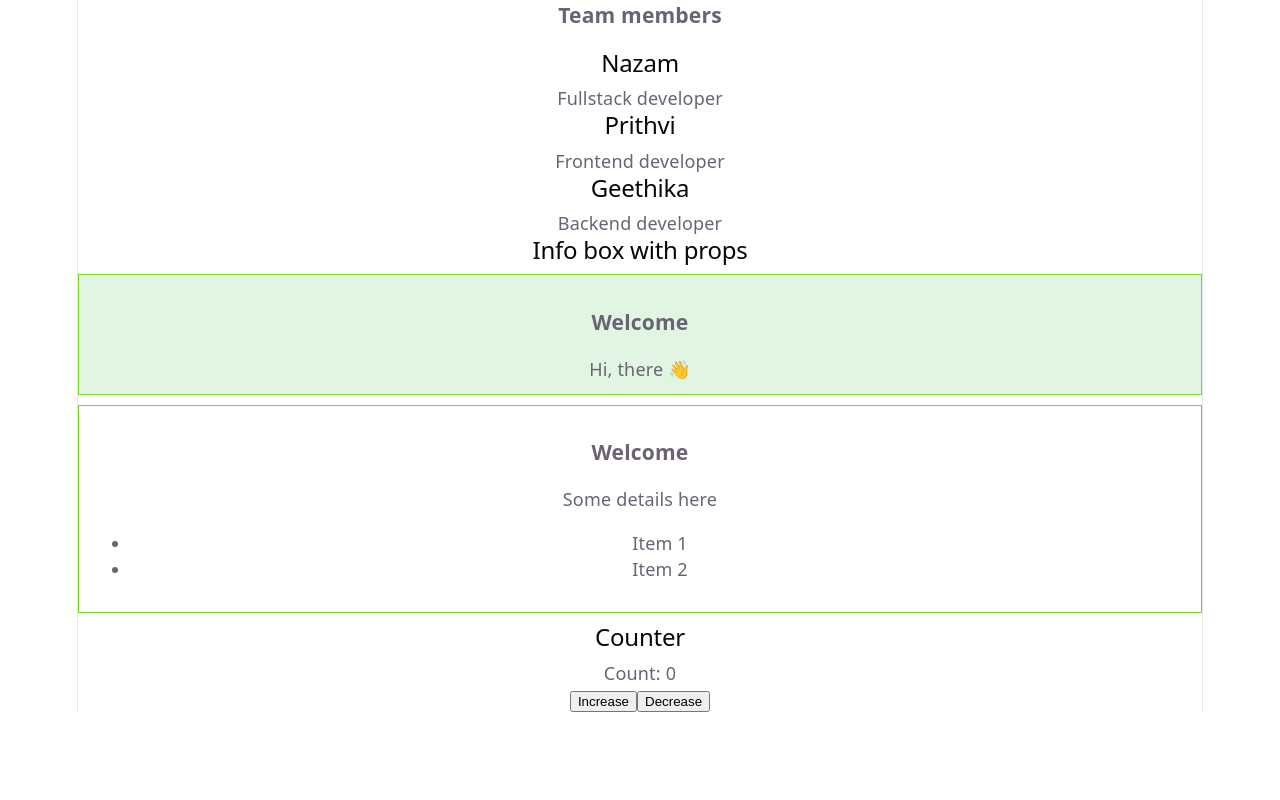
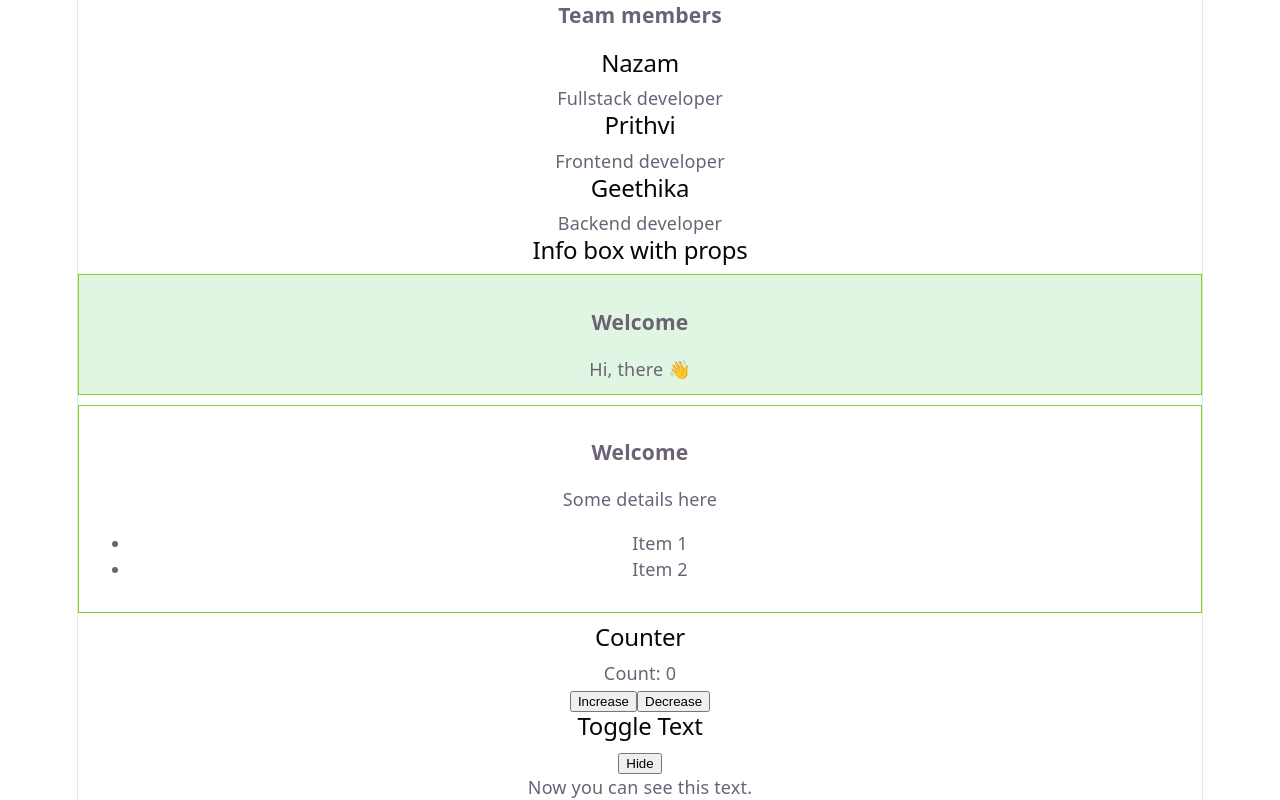
Before and after one commit to nazampreet3/SW_CSE_B1.4_Internship, a React (Vite) app in the folder day/day13/day13/: page / in a window 1280 px wide. Shown: the part 371-1171 px from the top of the page. Before the commit the page ends 1083 px from the top, so only its background shows below. Built offline with nearby package versions, Linux system fonts and the light colour scheme.

Commit message:
state example 2 toggle text

```diff
--- a/day/day13/day13/src/App.jsx
+++ b/day/day13/day13/src/App.jsx
@@ -6,6 +6,8 @@
 
 import './App.css'
 import Counter from "./components/State";
+
+import ToggleText from "./components/StateTwo";
 const name = "Amay";
 const isLoggedIn = false;
 
@@ -37,6 +39,7 @@
       <ProfileList />
        <InfoBoxDemo />
        <Counter />
+       <ToggleText />
     </>
 
   )
--- /dev/null
+++ b/day/day13/day13/src/components/StateTwo.jsx
@@ -0,0 +1,16 @@
+import { useState } from 'react';
+
+function ToggleText() {
+    // showText is a state
+    const [showText, setShowText] = useState(true);
+
+    return(
+        <div className="toggle">
+            <h2>Toggle Text</h2>
+            <button onClick={()=>setShowText(!showText)}>{showText ? "Hide" : "Show"}</button>
+            {/* showText ? "Hide" : "Show"  is conditional rendering*/}
+            {showText && <p>Now you can see this text.</p>}
+        </div>
+    );
+}
+export default ToggleText;
```
